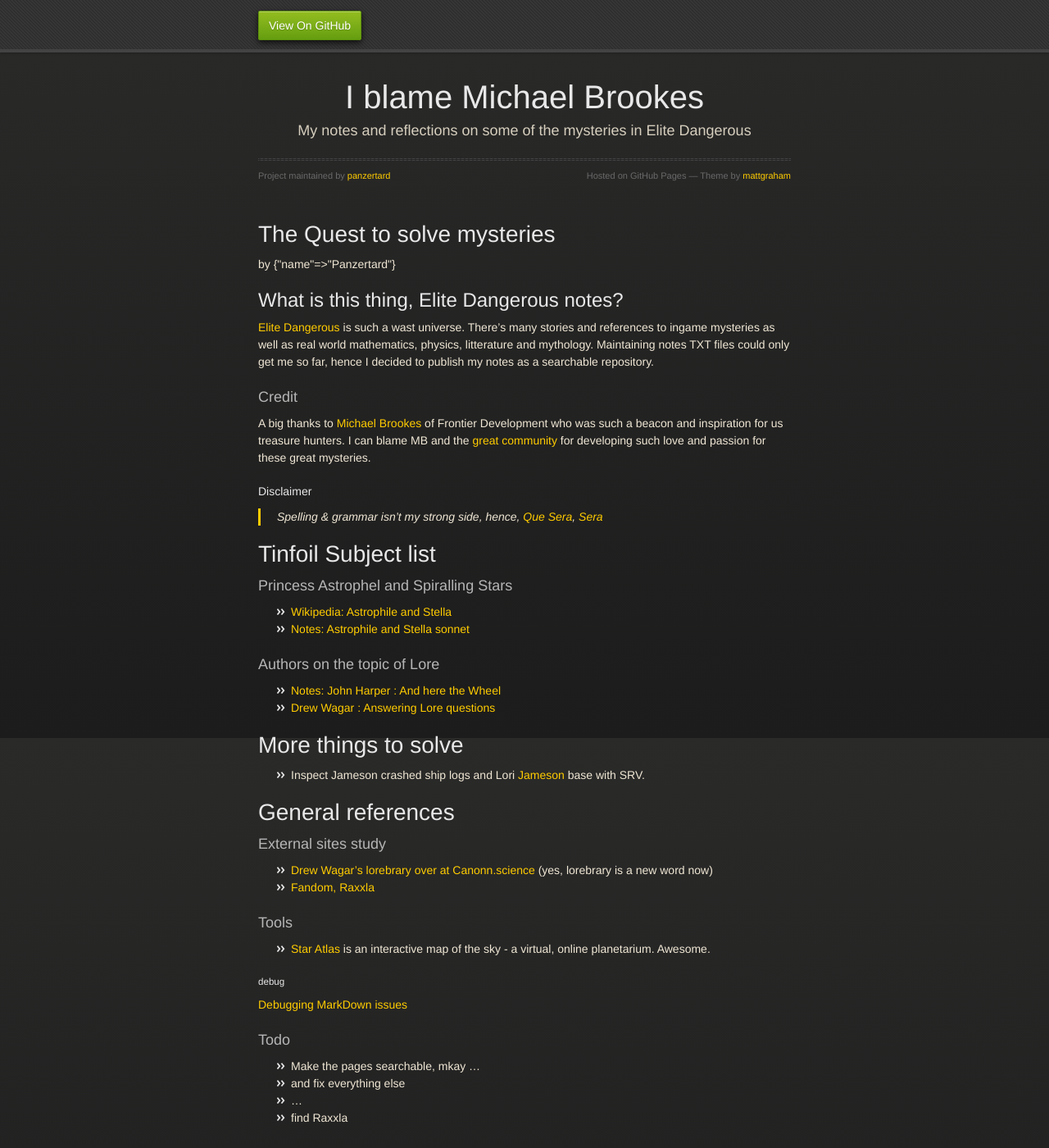
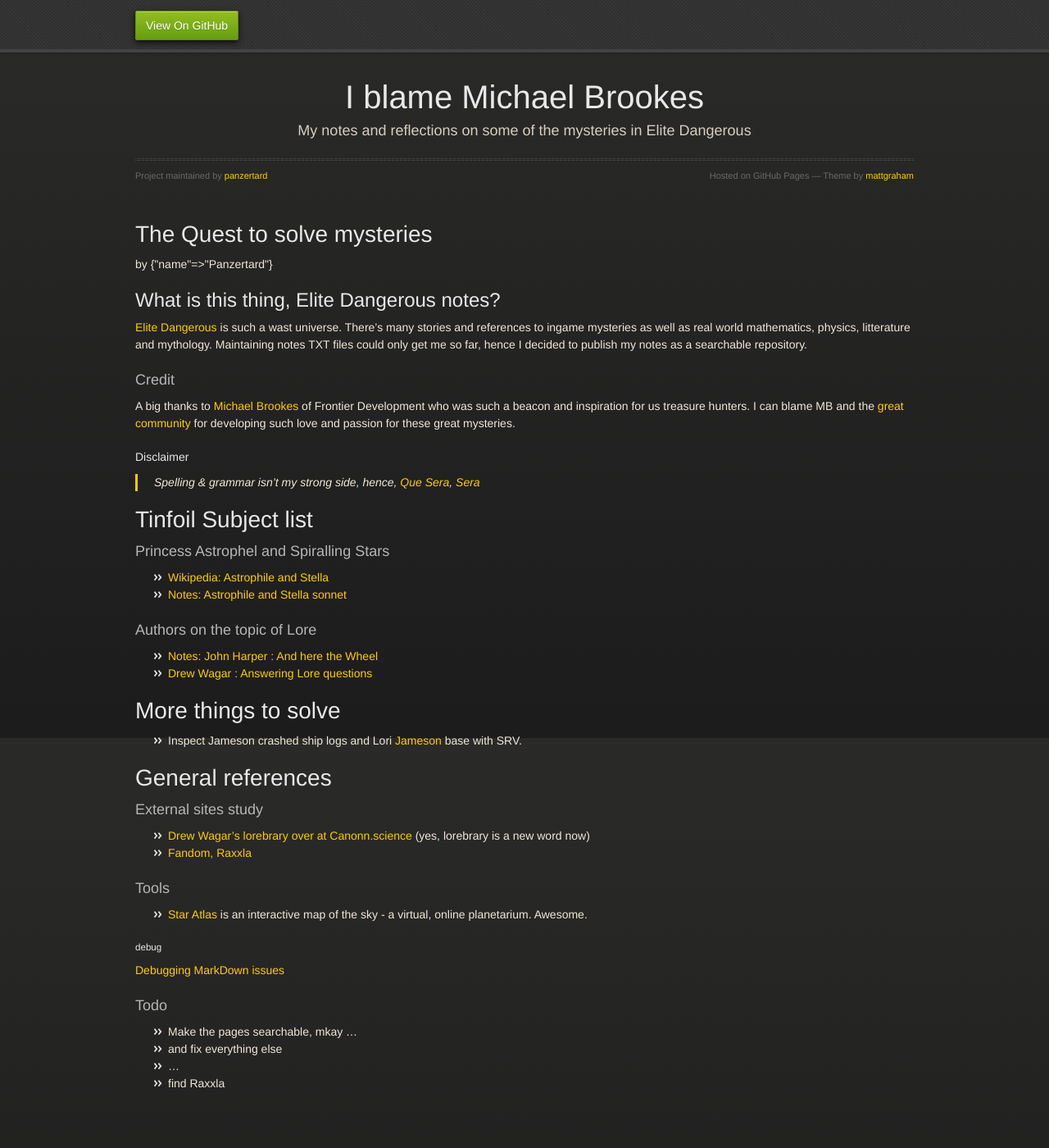
Before and after one commit to panzertard/elitedangerous-notes, a Jekyll site: the page built from docs/index.md, in a window 1280 px wide and 1400 px high. Shown: the whole window at 82% size. Built offline with Jekyll 4.4.1, drawn with Linux system fonts in a browser that asks for light colours; some web fonts are replaced.

Commit message:
950px retry

```diff
--- a/docs/_sass/jekyll-theme-midnight.scss
+++ b/docs/_sass/jekyll-theme-midnight.scss
@@ -76,7 +76,7 @@ strong {
 }
 
 .wrapper {
-  max-width:650px;
+  max-width:950px;
   margin:0 auto;
   position:relative;
   padding: 0 20px;
@@ -166,7 +166,7 @@ dt {
   box-shadow: 0px 1px 3px rgba(0,0,0,.25);
 
   nav {
-    max-width: 650px;
+    max-width: 950px;
     margin: 0 auto;
     padding: 0 10px;
     background: blue;
@@ -225,7 +225,7 @@ dt {
 }
 
 section {
-  max-width:650px;
+  max-width:950px;
   padding: 30px 0px 50px 0px;
   margin: 20px 0;
   margin-top: 70px;
```
